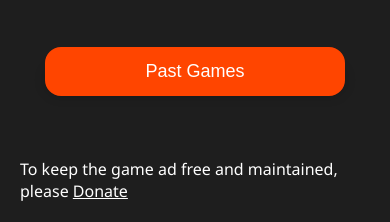
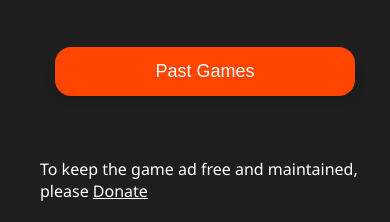
Before and after one commit to George-Allman/Inventionle, a plain HTML site: page index.html in a window 390 px wide. Shown: the part 738-960 px from the top of the page. Drawn offline with nearby package versions, Linux system fonts and the light colour scheme.

Commit message:
Mobile Alignment Fix

```diff
--- a/css/style.css
+++ b/css/style.css
@@ -48,6 +48,9 @@ body {
 
 .donation{
   justify-self: center;
+  justify-content: center;
+  align-self: center;
+  align-items: center;
   margin: 0px;
 }
 
@@ -812,6 +815,13 @@ input:checked+.slider:before {
     flex-shrink: 100;
     margin-top: 2px;
   }
+  .sidebar {
+    margin-left: 20px;
+  }
+  .donation{
+    margin-left: 20px;
+  }
+
 }
 
 @media (max-width: 350px){
```
